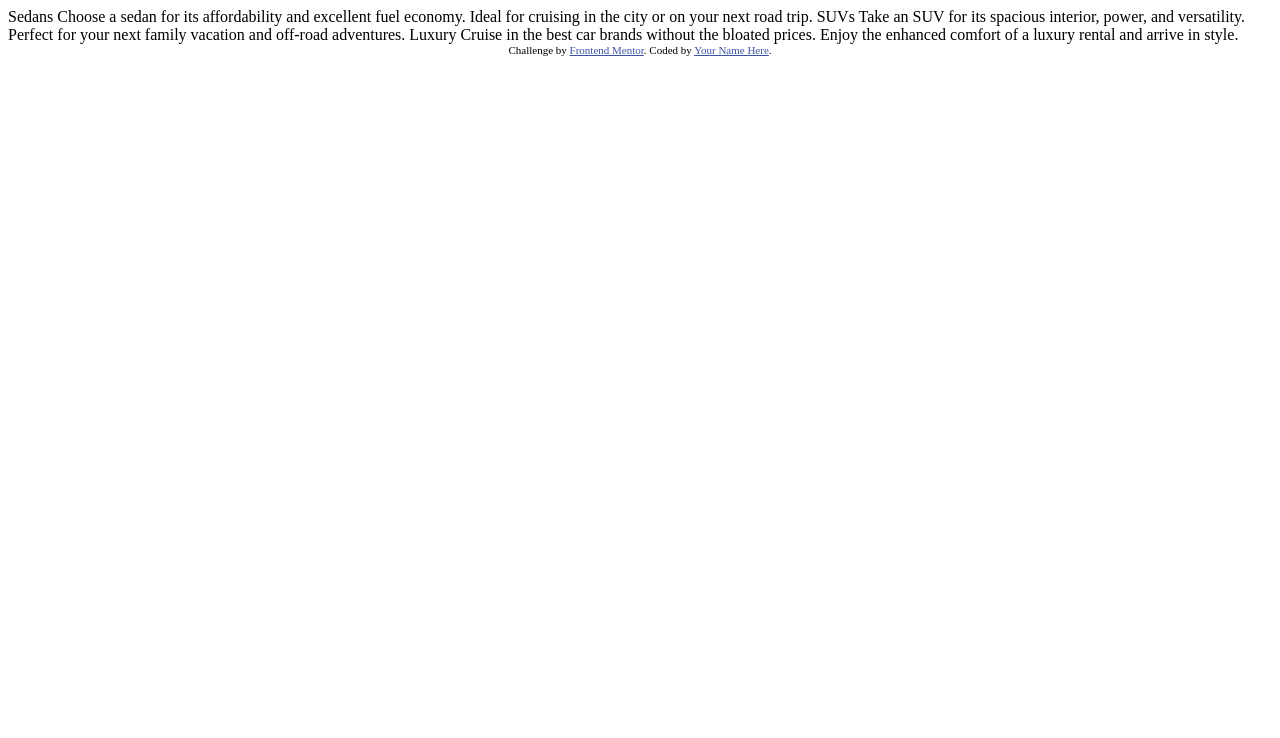
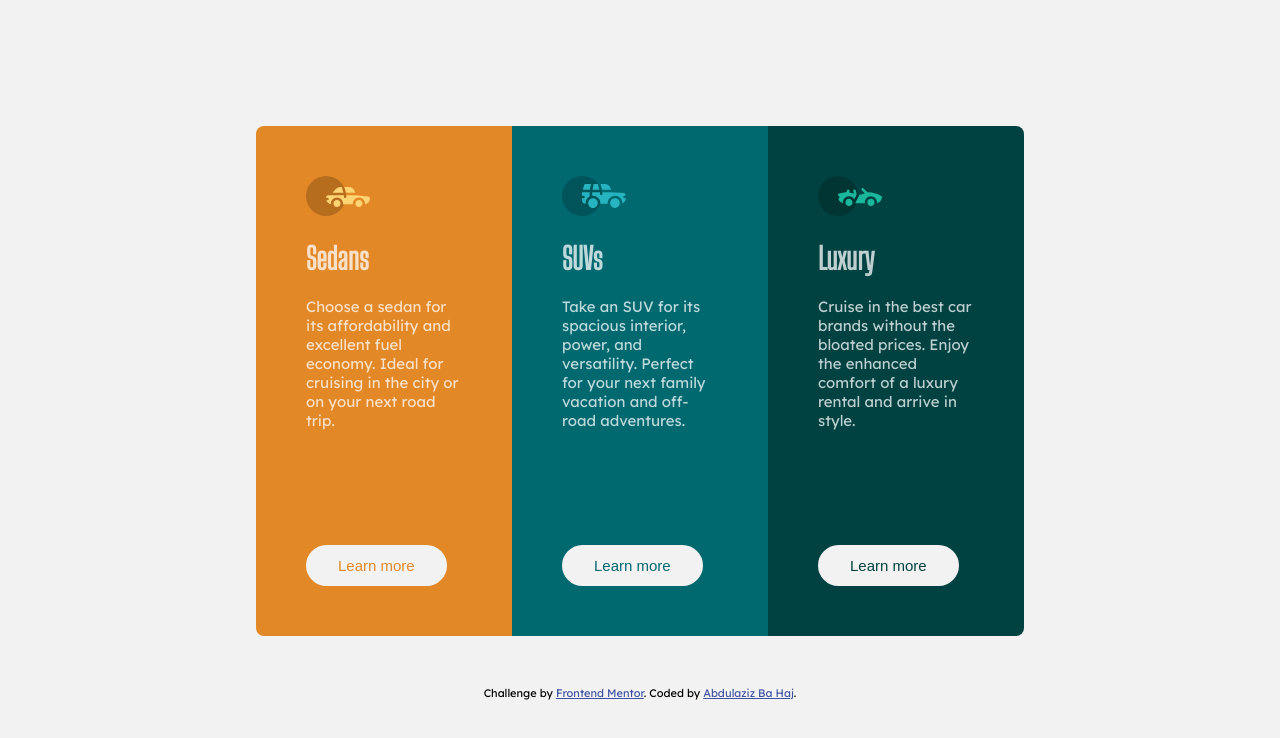
Before and after one commit to AbdulazizBaHaj/3-column-preview-card-component, a plain HTML site: page index.html in a window 1280 px wide. Drawn offline with Linux system fonts and the light colour scheme.

Commit message:
Full project

```diff
--- a/index.html
+++ b/index.html
@@ -1,36 +1,70 @@
 <!DOCTYPE html>
 <html lang="en">
+
 <head>
   <meta charset="UTF-8">
-  <meta name="viewport" content="width=device-width, initial-scale=1.0"> <!-- displays site properly based on user's device -->
+  <meta name="viewport" content="width=device-width, initial-scale=1.0">
+  <!-- displays site properly based on user's device -->
 
   <link rel="icon" type="image/png" sizes="32x32" href="./images/favicon-32x32.png">
-
+  <link rel="stylesheet" href="style.css">
+  <link rel="stylesheet" href="https://fonts.googleapis.com/css?family=Lexend+Deca">
+  <link rel="stylesheet" href="https://fonts.googleapis.com/css?family=Big+Shoulders+Display">
   <title>Frontend Mentor | 3-column preview card component</title>
 
-  <!-- Feel free to remove these styles or customise in your own stylesheet 👍 -->
-  <style>
-    .attribution { font-size: 11px; text-align: center; }
-    .attribution a { color: hsl(228, 45%, 44%); }
-  </style>
 </head>
+
 <body>
+  <div class="grid-display">
+    <div class="first">
+      <svg width="64" height="40" xmlns="http://www.w3.org/2000/svg">
+        <g fill="none" fill-rule="evenodd">
+          <circle fill="#000" opacity=".201" cx="20" cy="20" r="20" />
+          <path
+            d="M52.936 24.11c1.942 0 3.517 1.542 3.517 3.445 0 1.903-1.575 3.445-3.517 3.445s-3.516-1.542-3.516-3.445c0-1.903 1.574-3.445 3.516-3.445zm-21.957 0c1.942 0 3.517 1.542 3.517 3.445 0 1.903-1.575 3.445-3.517 3.445s-3.516-1.542-3.516-3.445c0-1.903 1.574-3.445 3.516-3.445zm6.948-4.848v1.429c0 .716.61 1.293 1.348 1.259a1.295 1.295 0 001.225-1.295v-1.393h8.256l13.483 1.313c.956.093 1.676.881 1.676 1.814 0 2.89-2.126 5.303-4.926 5.819.397-3.557-2.458-6.62-6.053-6.62-3.646 0-6.504 3.14-6.039 6.723h-9.879c.466-3.588-2.397-6.722-6.039-6.722-3.595 0-6.45 3.062-6.052 6.62-2.14-.398-3.916-1.912-4.61-3.931h1.142c.731 0 1.32-.598 1.285-1.322-.033-.678-.629-1.2-1.322-1.2H20v-.251c0-1.274 1.066-2.243 2.306-2.243h15.62zM42.59 11c2.645 0 4.99 1.556 5.972 3.963l.726 1.779H40.17L38.413 11h4.178zm-6.865 0l1.758 5.741H26.505l3.357-3.654A6.502 6.502 0 0134.644 11h1.082z"
+            fill="#FFD473" fill-rule="nonzero" />
+        </g>
+      </svg>
+      <h1>Sedans</h1>
+      <p>Choose a sedan for its affordability and excellent fuel economy. Ideal for cruising in the city
+        or on your next road trip.</p>
+      <input type="button" value="Learn more" class="btn first-btn">
+    </div>
 
-  Sedans
-  Choose a sedan for its affordability and excellent fuel economy. Ideal for cruising in the city
-  or on your next road trip.
+    <div class="second">
+      <svg width="64" height="40" xmlns="http://www.w3.org/2000/svg">
+        <g fill="none" fill-rule="evenodd">
+          <circle fill="#000" opacity=".201" cx="20" cy="20" r="20" />
+          <path
+            d="M31.002 22.358c2.917 0 5.18 2.593 4.762 5.506a4.828 4.828 0 01-2.962 3.778 4.797 4.797 0 01-5.3-1.165c-1.188-1.26-1.235-2.613-1.263-2.613-.42-2.924 1.857-5.506 4.763-5.506zm22 0c3.457 0 5.798 3.567 4.41 6.744A4.816 4.816 0 0152.3 31.94a4.826 4.826 0 01-4.06-4.077c-.42-2.915 1.846-5.506 4.762-5.506zm-15.04-6.083v1.462a1.29 1.29 0 001.352 1.29c.693-.033 1.227-.631 1.227-1.326v-1.426h8.3l13.056.716a1.29 1.29 0 011.164.917c.27.895.446 1.477.563 1.87h-1.047c-.694 0-1.291.534-1.324 1.228a1.29 1.29 0 001.288 1.352h1.445c-.164 2.225-1.57 4.193-3.6 5.05.13-4.212-3.255-7.63-7.384-7.63-4.317 0-7.762 3.718-7.358 8.086h-7.285c.43-4.655-3.503-8.531-8.131-8.046v-3.543h7.734zm-10.312 0v4.308a7.4 7.4 0 00-4.006 7.274 3.874 3.874 0 01-3.642-3.864v-1.635h1.46a1.29 1.29 0 000-2.58h-1.461v-3.213l.003-.29h7.646zm14.986-8.196c2.65 0 5 1.592 5.984 4.055l.63 1.579a5.525 5.525 0 01-.065-.004l-.026-.002-.034-.002-.022-.002a4.178 4.178 0 00-.224-.006l-.098-.001h-.039l-.136-.001h-.052l-.326-.001H40.211L38.528 8.08zm-13.632 0l-1.122 5.616h-7.144l1.47-4.71a1.29 1.29 0 011.231-.906h5.565zm6.832 0l1.683 5.615h-7.007l1.121-5.615h4.203z"
+            fill="#26B5C0" fill-rule="nonzero" />
+        </g>
+      </svg>
+      <h1>SUVs</h1>
+      <p>Take an SUV for its spacious interior, power, and versatility. Perfect for your next family vacation
+        and off-road adventures.</p>
+      <input type="button" value="Learn more" class="btn second-btn">
+    </div>
 
-  SUVs
-  Take an SUV for its spacious interior, power, and versatility. Perfect for your next family vacation
-  and off-road adventures.
-
-  Luxury
-  Cruise in the best car brands without the bloated prices. Enjoy the enhanced comfort of a luxury
-  rental and arrive in style.
-
+    <div class="third">
+      <svg width="64" height="40" xmlns="http://www.w3.org/2000/svg">
+        <g fill="none" fill-rule="evenodd">
+          <circle fill="#000" opacity=".201" cx="20" cy="20" r="20" />
+          <path
+            d="M30.98 22.835c1.941 0 3.516 1.604 3.516 3.583 0 1.978-1.575 3.582-3.517 3.582s-3.516-1.604-3.516-3.582c0-1.979 1.574-3.583 3.516-3.583zm21.956 0c1.942 0 3.517 1.604 3.517 3.583 0 1.978-1.575 3.582-3.517 3.582s-3.516-1.604-3.516-3.582c0-1.979 1.574-3.583 3.516-3.583zm-9.143-10.45a1.27 1.27 0 011.819 0l3.715 3.784c4.444-.115 9.7 1.142 13.964 3.753.387.237.624.664.624 1.124 0 3.006-2.126 5.514-4.926 6.05.397-3.698-2.458-6.882-6.053-6.882-3.646 0-6.504 3.264-6.039 6.99h-9.669c.76-1.544.993-2.026 1.337-2.711l.082-.162c.421-.835 1.056-2.07 2.883-5.65 1.68-.023 3.47-.408 5.247-1.403l-2.984-3.04a1.328 1.328 0 010-1.854zm-7.68 1.064c.683-.2 1.395.202 1.592.898l.749 2.652a3.46 3.46 0 01-.247 2.51l-1.733 3.395-.216.424c-1.07-1.89-3.06-3.114-5.279-3.114-3.595 0-6.45 3.184-6.052 6.885-1.832-.347-3.414-1.537-4.278-3.276a1.331 1.331 0 01.117-1.376l.955-1.303-1.325-1.295c-.751-.735-.376-2.024.64-2.231l6.614-1.346.13-.026c.092-.019.145-.03.157-.031.314-.146 1.07-.591 1.07-1.506 0-.734.592-1.327 1.316-1.31.712.016 1.268.662 1.256 1.388a4.11 4.11 0 01-.348 1.611 22.69 22.69 0 014.7 1.146l-.7-2.473a1.314 1.314 0 01.882-1.622z"
+            fill="#19B89D" fill-rule="nonzero" />
+        </g>
+      </svg>
+      <h1>Luxury</h1>
+      <p>Cruise in the best car brands without the bloated prices. Enjoy the enhanced comfort of a luxury
+        rental and arrive in style.</p>
+      <input type="button" value="Learn more" class="btn third-btn">
+    </div>
+  </div>
   <div class="attribution">
     Challenge by <a href="https://www.frontendmentor.io?ref=challenge" target="_blank">Frontend Mentor</a>.
-    Coded by <a href="#">Your Name Here</a>.
+    Coded by <a href="https://github.com/AbdulazizBaHaj" target="_blank">Abdulaziz Ba Haj</a>.
   </div>
 </body>
+
 </html>
--- /dev/null
+++ b/style.css
@@ -0,0 +1,123 @@
+/* @import url('https://fonts.googleapis.com/css2?family=Roboto+Slab&display=swap');
+@import url('https://fonts.googleapis.com/css2?family=Roboto+Slab&display=swap'); */
+
+:root {
+    --Bright-orange: hsl(31, 77%, 52%);
+    --Dark-cyan: hsl(184, 100%, 22%);
+    --Very-dark-cyan: hsl(179, 100%, 13%);
+    /*  */
+    --Transparent-white: hsla(0, 0%, 100%, 0.75);
+    --Very-light-gray: hsl(0, 0%, 95%);
+}
+
+body {
+    font-size: 15px;
+    font-family: 'Lexend Deca';
+    font-weight: 400;
+    background-color: var(--Very-light-gray);
+}
+
+h1 {
+    font-family: 'Big Shoulders Display';
+    color: var(--Transparent-white);
+    font-weight: 700;
+}
+
+p {
+    color: var(--Transparent-white);
+    font-size: 15px;
+}
+
+.grid-display {
+    display: grid;
+    grid-template-columns: auto auto auto;
+    width: 60vw;
+    margin: auto;
+    margin-top: 10%;
+    margin-bottom: 50px;
+}
+
+.first {
+    background-color: var(--Bright-orange);
+    padding: 50px;
+    border-radius: 8px 0 0 8px;
+}
+
+.second {
+    background-color: var(--Dark-cyan);
+    padding: 50px;
+}
+
+.third {
+    background-color: var(--Very-dark-cyan);
+    padding: 50px;
+    border-radius: 0 8px 8px 0;
+}
+
+.btn {
+    background-color: var(--Very-light-gray);
+    border-radius: 9999px;
+    cursor: pointer;
+    font-size: 15px;
+    border: 2px solid var(--Very-light-gray);
+    padding: 10px 30px;
+    text-align: center;
+    margin-top: 100px;
+}
+
+.first-btn {
+    color: var(--Bright-orange);
+}
+
+.second-btn {
+    color: var(--Dark-cyan);
+}
+
+.third-btn {
+    color: var(--Very-dark-cyan);
+}
+
+.btn:hover {
+    background-color: transparent;
+    color: var(--Very-light-gray);
+}
+
+.attribution {
+    font-size: 11px;
+    text-align: center;
+}
+
+.attribution a {
+    color: hsl(228, 45%, 44%);
+}
+
+@media screen and (max-width: 700px) {
+    .grid-display {
+        display: grid;
+        grid-template-columns: 70vw;
+        width: fit-content;
+        margin: auto;
+        margin-top: 50px;
+        margin-bottom: 50px;
+    }
+
+    .first {
+        padding: 50px;
+        border-radius: 8px 8px 0 0;
+    }
+
+    .second {
+        padding: 50px;
+    }
+
+    .third {
+        padding: 50px;
+        border-radius: 0 0 8px 8px;
+    }
+
+    .btn {
+        padding: 10px 30px;
+        margin-top: 100px;
+    }
+
+}
```
